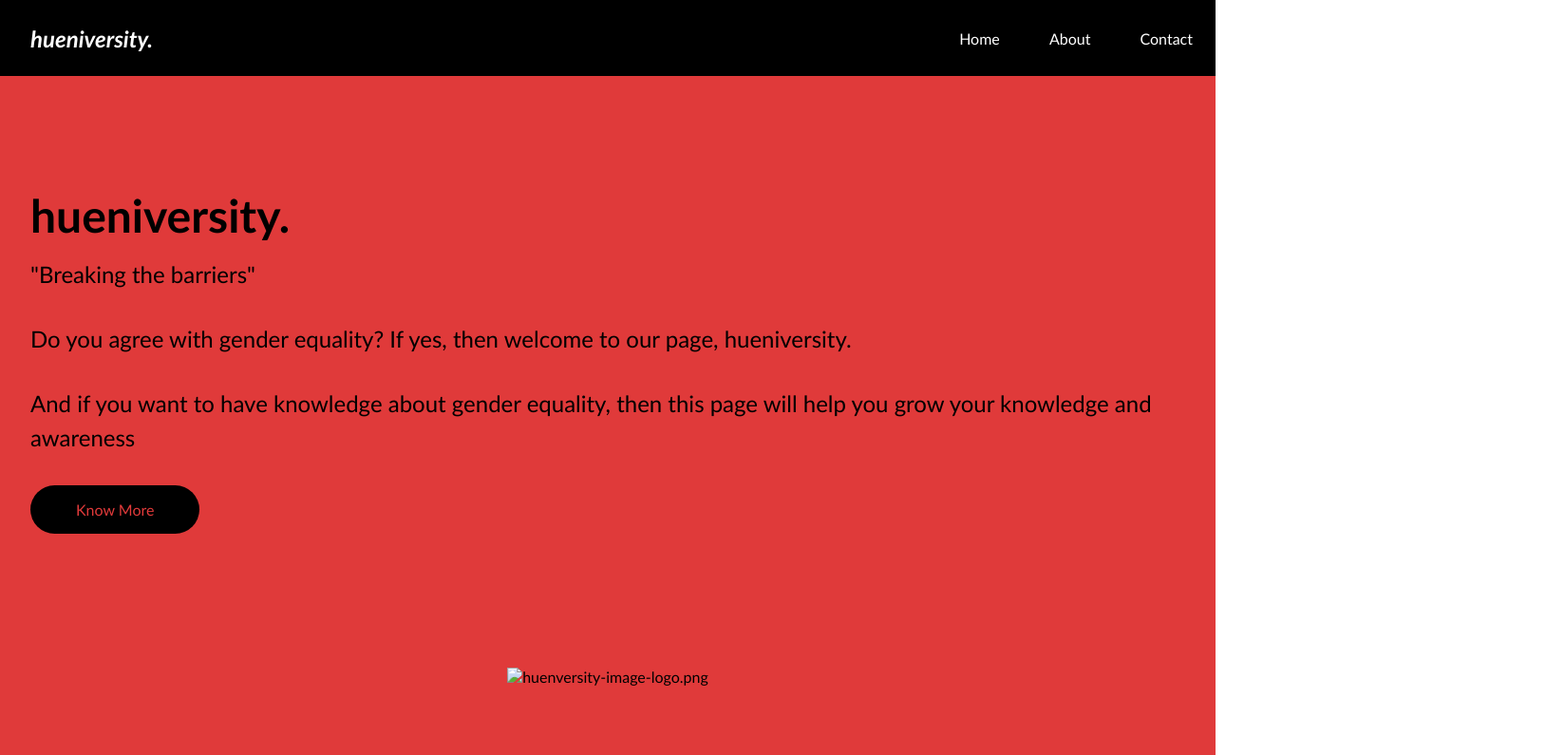
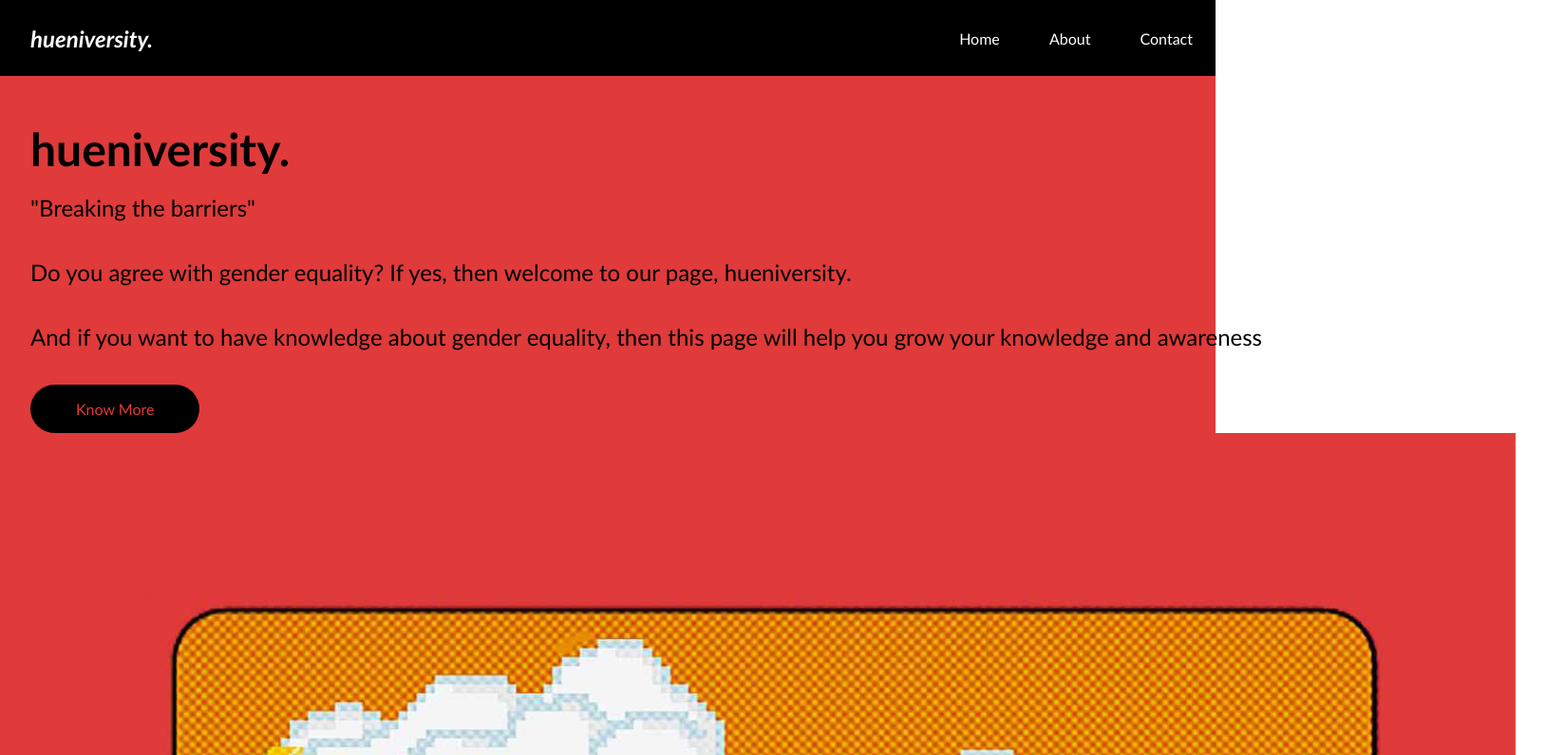
Before and after one commit to acc101pips/hueniversity.github.io, a plain HTML site: page main.html in a window 1280 px wide. Shown: the top 795 px of the page at 95% size, 1628 px wide, since content can reach past the window. Drawn offline with Linux system fonts and the light colour scheme.

Commit message:
Update main.html

```diff
--- a/main.html
+++ b/main.html
@@ -31,7 +31,7 @@
           <button>Know More</button>
         </div>
         <div class="column-right">
-          <img src="./huenversity-image.svg" alt="huenversity-image-logo.png" class=".hero-image"/>
+          <img src="./huenversity-image.png" alt="huenversity-image-logo.png" class=".hero-image"/>
         </div>
       </div>
     </section>
```
